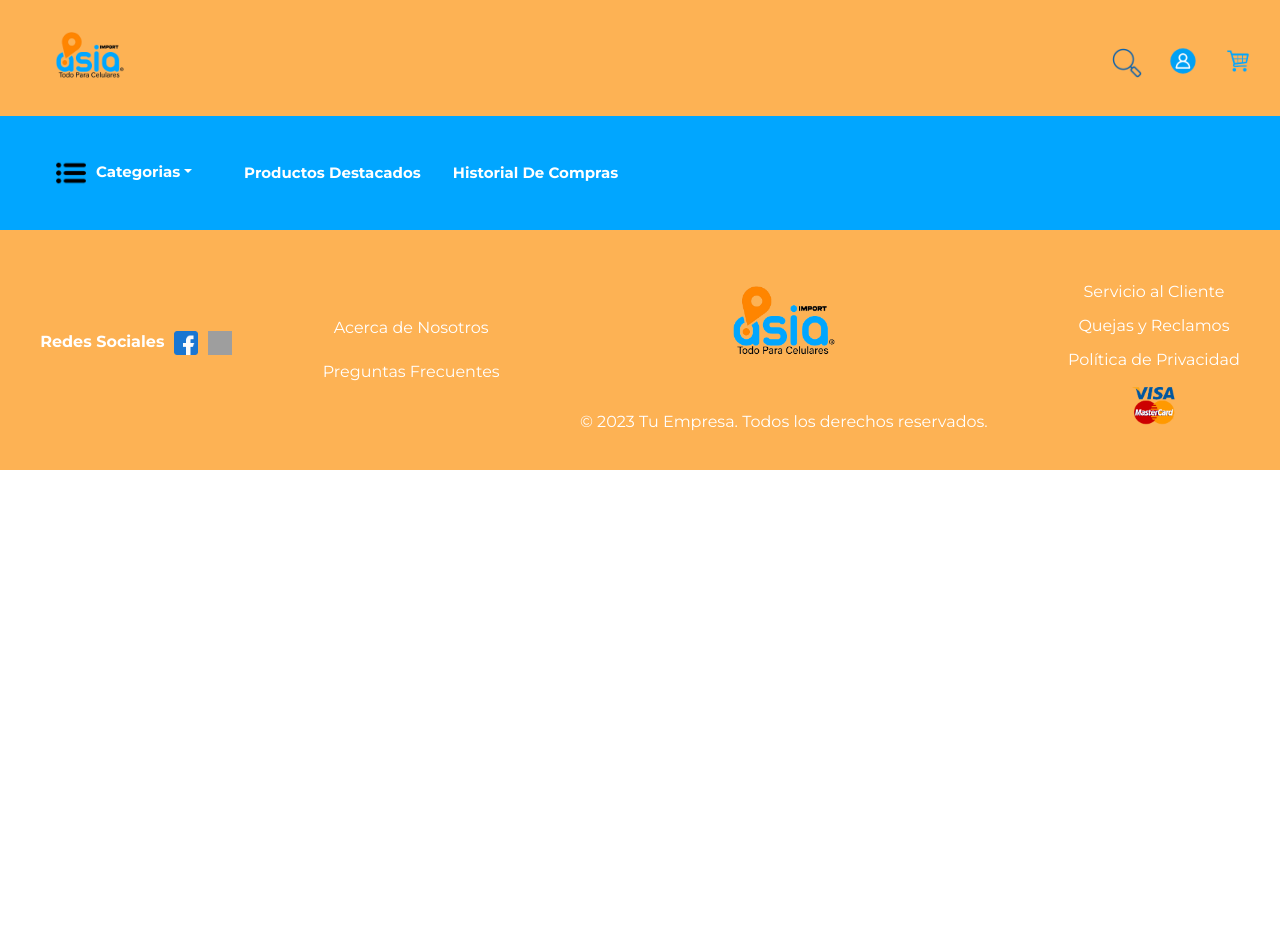
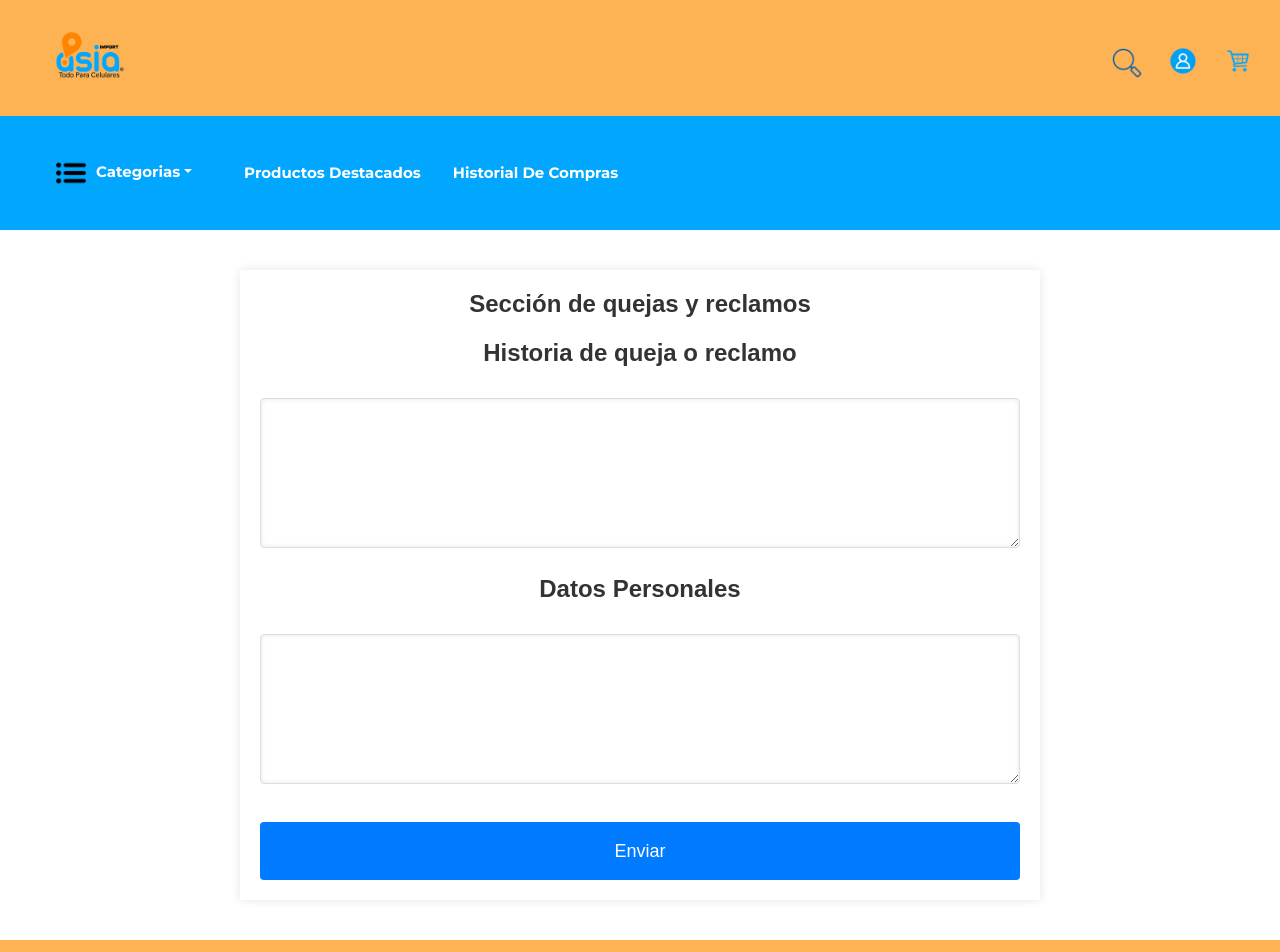
Before and after one commit to jairoaguilarts/AsiaImport, a React (Create React App) app: page /quejas in a window 1280 px wide. Shown: the top 952 px of the page. Before the commit the page ends 800 px from the top, so only its background shows below. Built offline with nearby package versions, Linux system fonts and the light colour scheme; grey boxes are pictures that could not be loaded; a web font is replaced by a local one.

Commit message:
quejas y reclamos

```diff
--- a/src/App.js
+++ b/src/App.js
@@ -24,6 +24,10 @@ import ModificarP from "./components/modalesProductos/ModificarP";
 import AgregarP from "./components/modalesProductos/AgregarP";
 import ProductoFiltro from "./components/Client_screens/ProductoFiltro";
 import InfoProductos from "./components/Client_screens/InfoProducto";
+import Politicas from './components/General_screens/Politicas';
+import Quejas from './components/General_screens/quejas';
+
+
 
 function App() {
   const userType = localStorage.getItem("IsAdmin");
@@ -39,6 +43,8 @@ function App() {
             element={userType === "true" ? <PGAdmin /> : <Inicio />}
           />
           <Route path="/inicio" element={<Inicio />} />
+          <Route path="/privacidad" element={<Politicas />} />
+          <Route path="/quejas" element={<Quejas />} />
           <Route path="/acerca" element={<InfoG />} />
           <Route path="/editar" element={<EditarPerfil />} />{" "}
           <Route path="/preguntas" element={<Fa />} />
--- a/src/components/General_screens/Footer.js
+++ b/src/components/General_screens/Footer.js
@@ -2,6 +2,7 @@
 import React from "react";
 import { Link } from "react-router-dom";
 import "./Footer.css";
+
 
 import facebookIcon from "../../assets/facebook.png";
 import instagramIcon from "../../assets/instagram.png";
@@ -44,16 +45,16 @@ const Footer = () => {
           <img className="logo" src={logoImage} alt="Logo de la empresa" />
           <p>&copy; {currentYear} Tu Empresa. Todos los derechos reservados.</p>
         </div>
-        <div className="footer-link-with-icon">
+        <div className="footer-links">
           <a href="/servicio-al-cliente" className="footer-link">
             Servicio al Cliente
           </a>
           <a href="/quejas" className="footer-link">
             Quejas y Reclamos
           </a>
-          <a href="/privacidad" className="footer-link">
+          <Link to="/privacidad" className="footer-link">
             Política de Privacidad
-          </a>
+          </Link>
           <img className="icon2" src={metodosPagoImage} alt="Métodos de Pago" />
         </div>
       </div>
--- /dev/null
+++ b/src/components/General_screens/Politicas.css
@@ -0,0 +1,68 @@
+/* politicas.css */
+@import url('https://fonts.googleapis.com/css?family=Open+Sans&display=swap');
+
+/* Reseteo de estilos básicos para consistencia entre navegadores */
+* {
+    box-sizing: border-box;
+  }
+
+  body, html {
+    margin: 0;
+    padding: 0;
+    font-family: 'Open Sans', Arial, sans-serif; /* Open Sans es una fuente legible y moderna */
+    background-color: #ffffff; /* Fondo blanco para todo el documento */
+    color: #333333; /* Color de texto oscuro para mejorar la legibilidad */
+    line-height: 1.6;
+  }
+
+  .container {
+    width: 90%;
+    max-width: 1000px; /* Ajusta el ancho máximo para evitar el desbordamiento */
+    margin: 20px auto;
+    padding: 20px;
+    background-color: #f9f9f9; /* Fondo claro para distinguir el contenedor */
+    border: 1px solid #e1e1e1; /* Borde sutil */
+    overflow-x: auto; /* Permite desplazamiento horizontal si es necesario */
+  }
+
+  .header {
+    padding: 20px;
+    text-align: center;
+    background-color: #f1f1f1; /* Fondo claro para el encabezado */
+  }
+
+  .header h1 {
+    color: #333333; /* Texto oscuro para el encabezado */
+    font-size: 24px; /* Tamaño de la fuente del encabezado */
+    margin: 0;
+  }
+
+  .section {
+    margin-bottom: 1em;
+  }
+
+  .section h2 {
+    font-size: 20px; /* Tamaño de la fuente para los títulos de sección */
+    color: #333333; /* Texto oscuro para los títulos de sección */
+    margin-bottom: 0.5em;
+  }
+
+  .section p {
+    margin-bottom: 0.5em;
+  }
+
+  /* Estilos responsivos para móviles y tabletas */
+  @media (max-width: 768px) {
+    .container {
+      width: 95%;
+      padding: 15px;
+    }
+
+    .header h1 {
+      font-size: 20px; /* Tamaño más pequeño para el encabezado en dispositivos móviles */
+    }
+
+    .section h2 {
+      font-size: 18px; /* Tamaño más pequeño para los títulos de sección en dispositivos móviles */
+    }
+  }
--- /dev/null
+++ b/src/components/General_screens/Politicas.js
@@ -0,0 +1,56 @@
+import React from 'react';
+import './Politicas.css';
+
+const Politicas = () => {
+  return (
+    <div className="container">
+      <div className="header">
+        <h1>Bienvenido a Asia Import</h1>
+      </div>
+      <div className="content">
+        <h2>1. Introducción</h2>
+        <p>
+          Esta Política de Privacidad describe cómo recopilamos, utilizamos, compartimos y protegemos la información personal de nuestros clientes y usuarios en nuestro sitio web.
+        </p>
+
+        <h2>2. Información que Recopilamos</h2>
+        <p>
+          Al realizar una compra o registrarse en nuestro sitio web, podemos recopilar información como su nombre, dirección de correo electrónico, dirección postal, número de teléfono y detalles de pago.
+        </p>
+
+        <h2>3. Uso de la Información</h2>
+        <p>
+          En Asia Import, utilizamos su información para procesar sus pedidos, comunicarnos con usted sobre nuestros productos y servicios, y mejorar su experiencia de navegación en nuestro sitio.
+        </p>
+
+        <h2>4. Compartir Información</h2>
+        <p>
+          Nos comprometemos a no vender ni compartir su información personal con terceros para fines de marketing. Sin embargo, podemos compartir información con proveedores
+          de servicios que nos ayudan en nuestras operaciones comerciales.
+        </p>
+
+        <h2>5. Seguridad de la Información</h2>
+        <p>
+          En Asia Import, tomamos medidas de seguridad apropiadas para proteger su información personal contra el acceso no autorizado, la alteración y la destrucción.
+        </p>
+
+        <h2>6. Sus Derechos</h2>
+        <p>
+          Usted tiene derecho a acceder, corregir, o eliminar su información personal. Puede ejercer estos derechos contactándonos en [correo electrónico/ número de teléfono].
+        </p>
+
+        <h2>7. Cambios a esta Política</h2>
+        <p>
+          Nos reservamos el derecho de modificar esta política de privacidad. Cualquier cambio entrará en vigor inmediatamente después de su publicación en nuestro sitio web.
+        </p>
+
+        <h2>8. Contacto</h2>
+        <p>
+          Si tiene preguntas o inquietudes acerca de nuestra política de privacidad, contáctenos a [asiaimport@gmail.com/ 88553553].
+        </p>
+      </div>
+    </div>
+  );
+}
+
+export default Politicas;
--- /dev/null
+++ b/src/components/General_screens/quejas.css
@@ -0,0 +1,63 @@
+/* quejas.css */
+.quejas-reclamos {
+    max-width: 800px; /* Ajusta el ancho máximo según tus necesidades */
+    margin: 40px auto;
+    padding: 20px;
+    background-color: #fff;
+    box-shadow: 0 0 10px rgba(0,0,0,0.1);
+    font-family: 'Arial', sans-serif;
+  }
+
+  /* Estilo para el título principal */
+  .quejas-reclamos h1 {
+    font-size: 32px; /* Tamaño más grande para el título principal */
+    font-weight: bold;
+    color: #ff8c00; /* Color anaranjado para el título principal */
+    text-align: center;
+    margin-bottom: 30px; /* Más espacio debajo del título principal */
+  }
+
+  /* Estilo para los subtítulos */
+  .quejas-reclamos h2 {
+    font-size: 24px;
+    font-weight: bold;
+    color: #333; /* Color más oscuro para los subtítulos */
+    text-align: center;
+    margin-bottom: 20px;
+  }
+
+  /* Estilos para las áreas de texto */
+  .text-area {
+    width: 100%;
+    margin: 10px 0 20px; /* Aumenta el margen inferior */
+    padding: 10px;
+    border: 1px solid #ddd;
+    border-radius: 4px;
+    height: 150px; /* Altura fija para las áreas de texto */
+    box-shadow: inset 0 0 5px rgba(0,0,0,0.1); /* Sombra interior suave */
+  }
+
+  /* Sombra exterior para el área de texto enfocado */
+  .text-area:focus {
+    outline: none;
+    border-color: #4CAF50; /* Color de borde al enfocar */
+    box-shadow: 0 0 5px #4CAF50; /* Sombra exterior al enfocar */
+  }
+
+  /* Estilos para el botón de enviar */
+  .btn-enviar {
+    width: 100%;
+    padding: 15px;
+    border: none;
+    border-radius: 4px;
+    background-color: #007bff; /* Color del botón, ajusta según el diseño */
+    color: white;
+    margin-top: 10px;
+    cursor: pointer;
+    font-size: 18px;
+    transition: background-color 0.2s;
+  }
+
+  .btn-enviar:hover {
+    background-color: #0056b3; /* Color del botón al pasar el mouse por encima */
+  }
--- /dev/null
+++ b/src/components/General_screens/quejas.js
@@ -0,0 +1,46 @@
+import React, { useState } from 'react';
+import './quejas.css'; // Asegúrate de tener este archivo en el mismo directorio.
+
+function QuejasComponent() {
+  const [historia, setHistoria] = useState('');
+  const [datosPersonales, setDatosPersonales] = useState('');
+
+  const handleSubmit = (e) => {
+    e.preventDefault();
+    // Aquí puedes manejar el envío de la información, por ejemplo, a una API.
+    console.log('Historia de queja o reclamo:', historia);
+    console.log('Datos personales:', datosPersonales);
+  };
+
+  return (
+    <div className="quejas-reclamos">
+      <form onSubmit={handleSubmit}>
+        <h2>Sección de quejas y reclamos</h2>
+
+        <div>
+          <h2>Historia de queja o reclamo</h2>
+          <textarea
+            className="text-area"
+            value={historia}
+            onChange={(e) => setHistoria(e.target.value)}
+          />
+        </div>
+
+        <div>
+          <h2>Datos Personales</h2>
+          <textarea
+            className="text-area"
+            value={datosPersonales}
+            onChange={(e) => setDatosPersonales(e.target.value)}
+          />
+        </div>
+
+        <button type="submit" className="btn-enviar">
+          Enviar
+        </button>
+      </form>
+    </div>
+  );
+}
+
+export default QuejasComponent;
```
Also changed, not shown: 1 other file (tests, documents, lock files or other folders).
